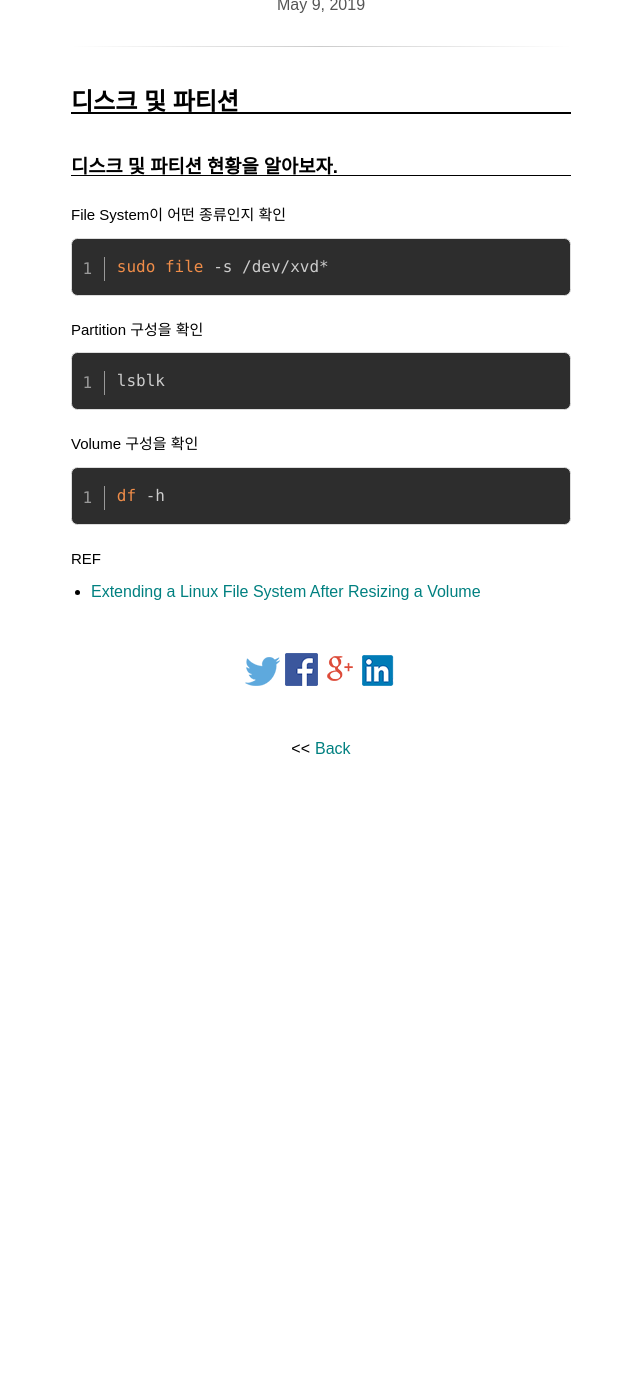
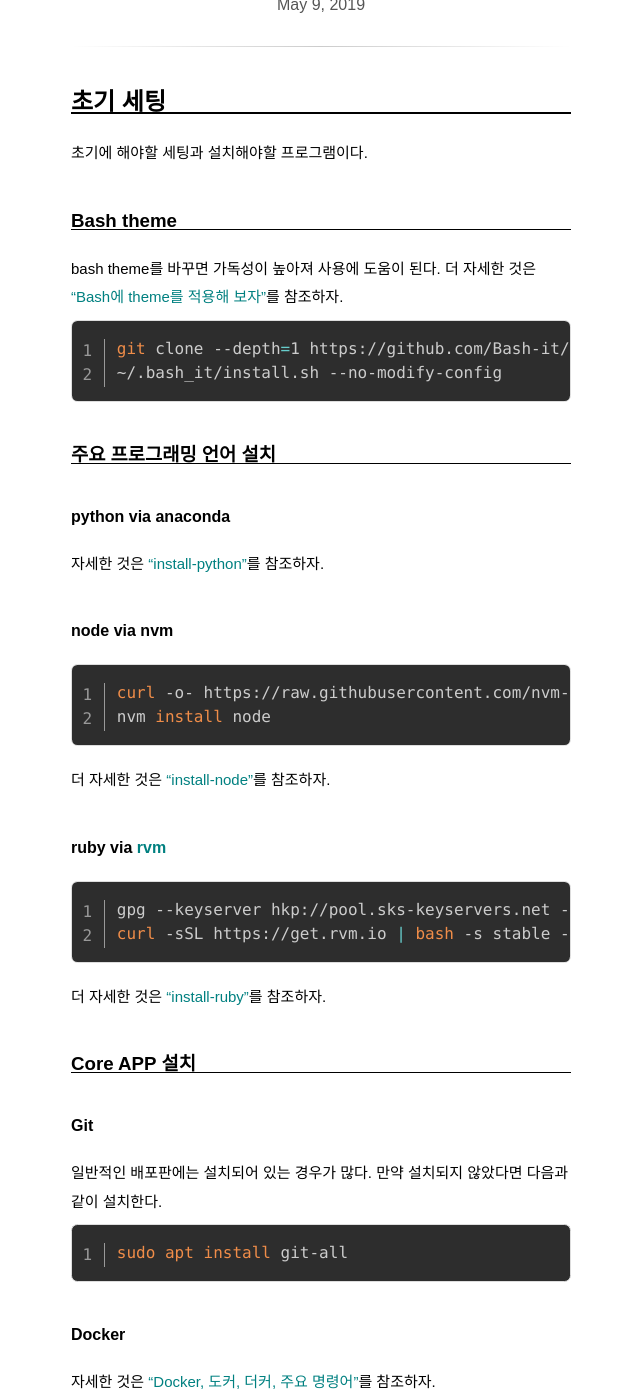
Before and after one commit to pinedance/blog, a Jekyll site: the page built from _posts/updates/2019-05-09-Ubuntu-Cookbook.md, in a window 1280 px wide and 1400 px high, scrolled down 219 px. Shown: the whole window, without its empty margins (319-959 px from the left). Built offline with Jekyll 4.4.1, drawn with Linux system fonts in a browser that asks for light colours; some web fonts are replaced; comment, search, counter and statistics services are not loaded; before the commit the page ends 1022 px from its top, so only the background shows below that; some of the changed text lies outside the part shown.

Commit message:
update ubuntu cookbook

````diff
--- a/_posts/updates/2019-05-09-Ubuntu-Cookbook.md
+++ b/_posts/updates/2019-05-09-Ubuntu-Cookbook.md
@@ -3,6 +3,68 @@
 title:  "[Cookbook] Ubuntu, 이럴 때 이렇게 한다."
 categories: [코딩삽질기, Cookbook]
 ---
+
+## 초기 세팅
+
+초기에 해야할 세팅과 설치해야할 프로그램이다.
+
+### Bash theme
+
+bash theme를 바꾸면 가독성이 높아져 사용에 도움이 된다. 더 자세한 것은 ["Bash에 theme를 적용해 보자"](https://pinedance.github.io/blog/2019/06/10/Bash-theme)를 참조하자.
+
+```bash
+git clone --depth=1 https://github.com/Bash-it/bash-it.git ~/.bash_it
+~/.bash_it/install.sh --no-modify-config
+```
+
+### 주요 프로그래밍 언어 설치
+
+#### python via anaconda
+
+자세한 것은 ["install-python"](https://pinedance.github.io/blog/2017/09/01/Python-Cookbook#install-python)를 참조하자.
+
+#### node via nvm
+
+```bash
+curl -o- https://raw.githubusercontent.com/nvm-sh/nvm/v0.34.0/install.sh | bash
+nvm install node
+```
+
+더 자세한 것은 ["install-node"](https://pinedance.github.io/blog/2017/09/01/Javascript-Cookbook)를 참조하자.
+
+#### ruby via [rvm](https://rvm.io/)
+
+```bash
+gpg --keyserver hkp://pool.sks-keyservers.net --recv-keys 409B6B1796C275462A1703113804BB82D39DC0E3 7D2BAF1CF37B13E2069D6956105BD0E739499BDB
+curl -sSL https://get.rvm.io | bash -s stable --ruby
+```
+
+더 자세한 것은 ["install-ruby"](https://pinedance.github.io/blog/2017/09/01/Ruby-Cookbook#install-ruby)를 참조하자.
+
+### Core APP 설치
+
+#### Git
+
+일반적인 배포판에는 설치되어 있는 경우가 많다. 만약 설치되지 않았다면 다음과 같이 설치한다.
+
+```bash
+sudo apt install git-all
+```
+
+#### Docker
+
+자세한 것은 ["Docker, 도커, 더커, 주요 명령어"](https://pinedance.github.io/blog/2019/01/05/Docker-long-story-short)를 참조하자.
+
+### 유용한 APP 설치
+
+```bash
+# install imagemagick for image files
+sudo apt intall imagemagick
+# install ffmepg for media files
+sudo apt install ffmepg
+# install axel for file download
+sudo apt install axel
+```
 
 ## 디스크 및 파티션
 
````
